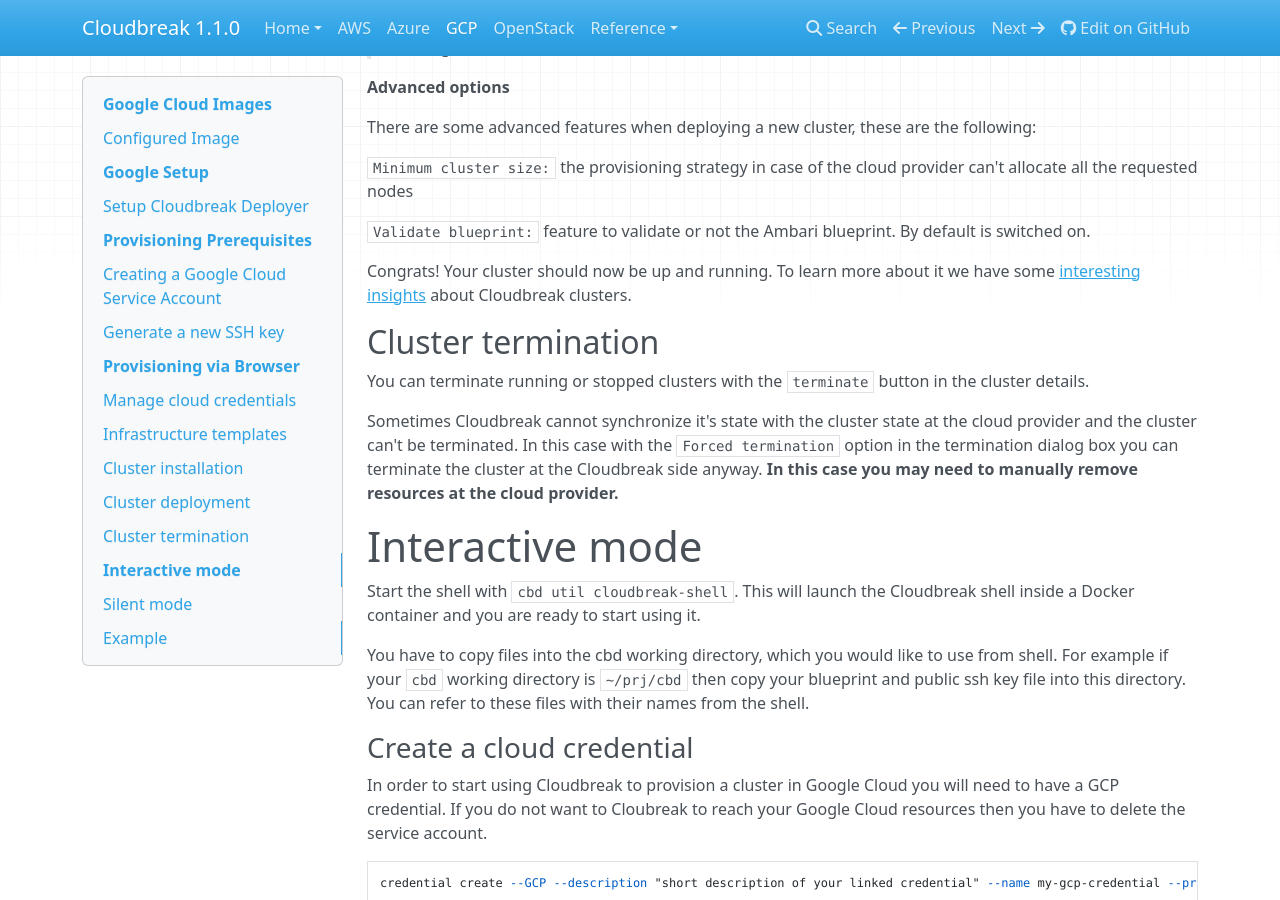
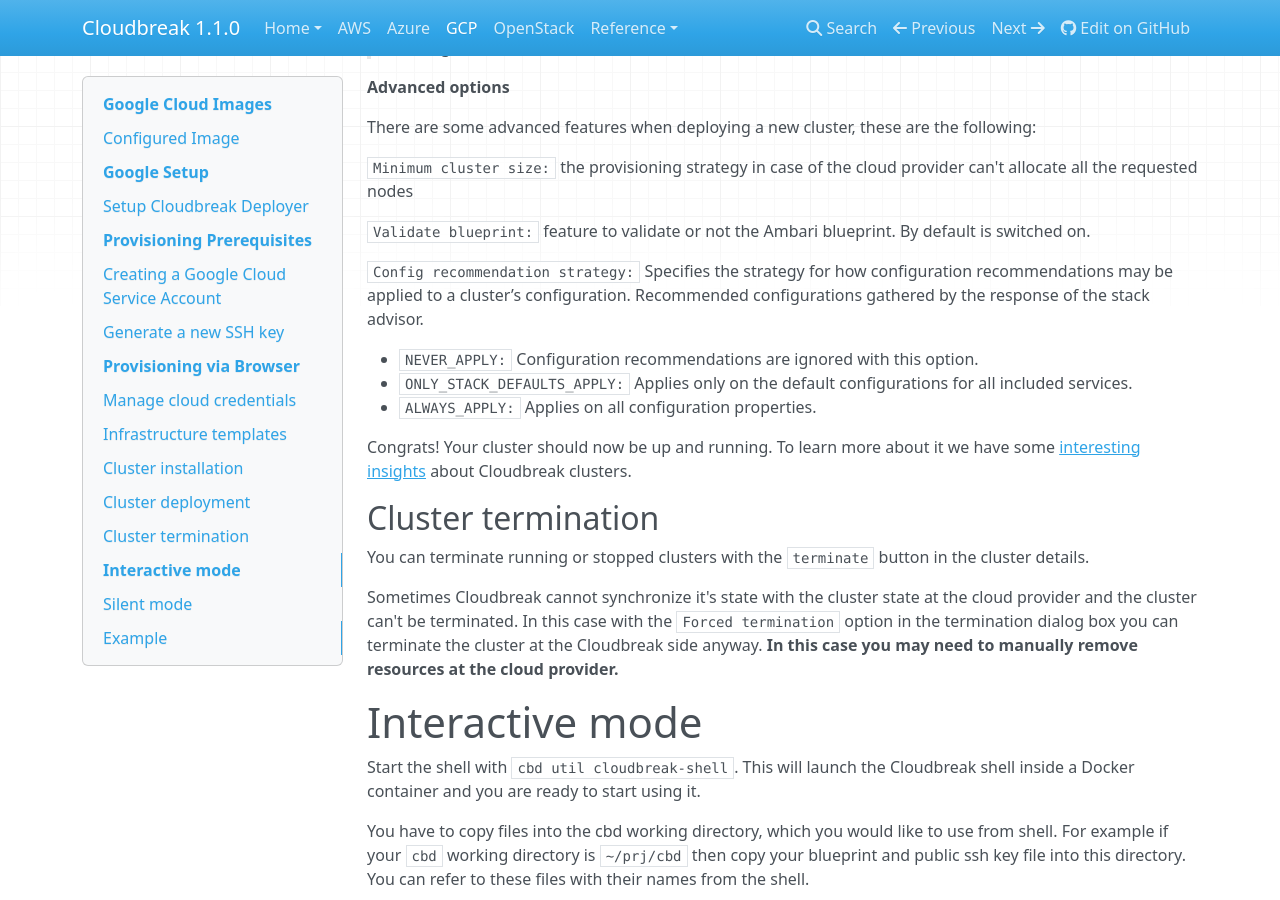
Before and after one commit to wprender/cloudbreak-docs, an MkDocs documentation site: the page built from docs/gcp.md, in a window 1280 px wide and 900 px high, scrolled down 8109 px. Built offline with MkDocs 1.6.1, drawn with Linux system fonts in a browser that asks for light colours; nearby versions of some CDN libraries; old or Windows-style settings are respelled for this version of MkDocs.

Commit message:
CLOUD-52273 document stack advisor

```diff
--- a/docs/gcp.md
+++ b/docs/gcp.md
@@ -330,6 +330,12 @@ There are some advanced features when deploying a new cluster, these are the fol
 
 `Validate blueprint:` feature to validate or not the Ambari blueprint. By default is switched on.
 
+`Config recommendation strategy:` Specifies the strategy for how configuration recommendations may be applied to a cluster’s configuration. Recommended configurations gathered by the response of the stack advisor.
+
+* `NEVER_APPLY:`               Configuration recommendations are ignored with this option.
+* `ONLY_STACK_DEFAULTS_APPLY:` Applies only on the default configurations for all included services.
+* `ALWAYS_APPLY:`              Applies on all configuration properties.
+
 Congrats! Your cluster should now be up and running. To learn more about it we have some [interesting insights](operations.md) about Cloudbreak clusters.
 
 ## Cluster termination
```
Also changed, not shown: docs/aws.md (+6 -0 lines), docs/azure.md (+6 -0 lines), docs/openstack.md (+6 -0 lines).
